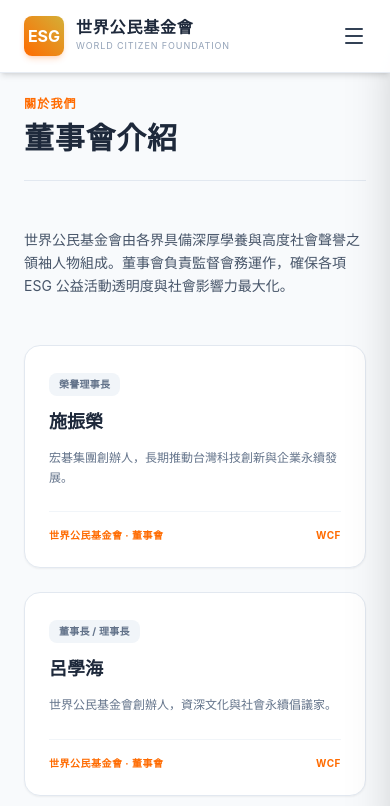
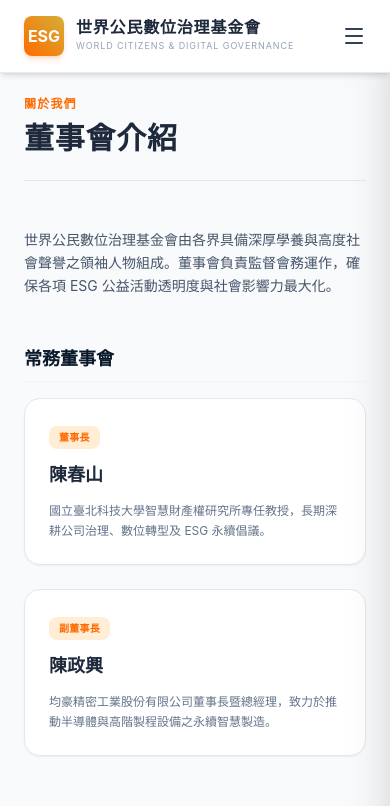
Before and after one commit to yo-yo0613/ESGWD, a React (Vite) app: page /about/board in a window 390 px wide. Shown: the top 806 px of the page. Built offline with nearby package versions, Linux system fonts and the light colour scheme; no server answers.

Commit message:
feat: migrate and align all text content with the official ESGWD old website details

```diff
--- a/src/components/AdminPanel.tsx
+++ b/src/components/AdminPanel.tsx
@@ -778,7 +778,7 @@
             </div>
             <div>
               <span className="font-heading font-bold text-sm text-white tracking-wider block leading-none">
-                世界公民基金會
+                世界公民數位治理基金會
               </span>
               <span className="text-[9px] text-white/40 tracking-widest uppercase mt-1 block">
                 Full CMS Panel
--- a/src/components/BookCTA.tsx
+++ b/src/components/BookCTA.tsx
@@ -111,10 +111,10 @@
                 {/* Cover Footer */}
                 <div className="text-center mb-6 z-10">
                   <p className="text-[10px] text-brand-amber tracking-wide">
-                    世界公民基金會 著
+                    陳春山教授 著
                   </p>
                   <span className="text-[8px] text-white/30 tracking-widest block uppercase mt-1">
-                    World Citizen Foundation
+                    World Citizens & Digital Governance
                   </span>
                 </div>
 
--- a/src/components/Footer.tsx
+++ b/src/components/Footer.tsx
@@ -25,10 +25,10 @@
             </div>
             <div>
               <span className="font-heading font-bold text-lg text-white tracking-wider block leading-none">
-                世界公民基金會
+                世界公民數位治理基金會
               </span>
               <span className="text-[9px] text-slate-400 tracking-widest uppercase mt-1 block">
-                World Citizen Foundation
+                World Citizens & Digital Governance
               </span>
             </div>
           </div>
@@ -76,15 +76,15 @@
           <ul className="space-y-3 text-sm">
             <li className="flex items-start space-x-3">
               <MapPin className="w-4 h-4 text-brand-amber shrink-0 mt-1" />
-              <span>台北市中正區重慶南路一段 100 號 8 樓</span>
+              <span>台北市南港區園區街 3-2 號 10 樓 (南港軟體園區)</span>
             </li>
             <li className="flex items-center space-x-3">
               <Phone className="w-4 h-4 text-brand-amber shrink-0" />
-              <span>+886-2-2345-6789</span>
+              <span>+886-2-2655-0000 (代表號)</span>
             </li>
             <li className="flex items-center space-x-3">
               <Mail className="w-4 h-4 text-brand-amber shrink-0" />
-              <span>contact@worldcitizen.org.tw</span>
+              <span>contact@esgwd.org</span>
             </li>
           </ul>
         </div>
@@ -108,7 +108,7 @@
       {/* Bottom Bar */}
       <div className="max-w-7xl mx-auto px-6 md:px-12 border-t border-slate-800 pt-8 flex flex-col md:flex-row justify-between items-center text-xs text-slate-500 space-y-4 md:space-y-0">
         <div>
-          © {new Date().getFullYear()} 世界公民基金會 World Citizen Foundation. All Rights Reserved.
+          © {new Date().getFullYear()} 世界公民數位治理基金會 World Citizens & Digital Governance. All Rights Reserved.
         </div>
         <div className="flex items-center space-x-1">
           <span>用愛與智慧</span>
--- a/src/components/Navbar.tsx
+++ b/src/components/Navbar.tsx
@@ -56,10 +56,10 @@
             </div>
             <div className="min-w-0">
               <span className={`font-heading font-bold text-base sm:text-lg tracking-wider block leading-none transition-colors duration-300 whitespace-nowrap ${logoTitleClass}`}>
-                世界公民基金會
+                世界公民數位治理基金會
               </span>
               <span className={`text-[9px] sm:text-[10px] tracking-widest uppercase mt-1 block transition-colors duration-300 whitespace-nowrap ${logoSubClass}`}>
-                World Citizen Foundation
+                World Citizens & Digital Governance
               </span>
             </div>
           </div>
--- a/src/pages/AboutAssociation.tsx
+++ b/src/pages/AboutAssociation.tsx
@@ -18,13 +18,13 @@
         <div className="grid grid-cols-1 lg:grid-cols-2 gap-12 items-center">
           <div className="space-y-6">
             <h2 className="text-xl md:text-2xl font-bold text-slate-800">
-              致力於推廣環境、社會與治理 (ESG) 的全球發展與教育，建立永續共存的綠色未來。
+              致力於推廣環境、社會與治理 (ESG) 的全球發展與數位治理教育，建立永續發展與誠信治理的共榮未來。
             </h2>
             <p className="text-slate-600 leading-relaxed text-sm">
-              世界公民文化基金會成立於 2005 年，以「培養具備全球視野與社會責任感的世界公民」為宗旨。我們深信，面對全球氣候變遷與資源耗竭的挑戰，每一個人都應具備守護地球、關懷社會的素養。
+              ESG世界公民數位治理基金會（ESG World Citizens & Digital Governance Foundation，簡稱 ESGWD）成立於 2021 年，由董事長陳春山教授領導。我們以「推動企業雙軸轉型（數位轉型與 ESG）、全球公民意識以及數位治理」為宗旨。
             </p>
             <p className="text-slate-600 leading-relaxed text-sm">
-              近年來，我們全力投入於環境保護、社會責任及組織治理（ESG）的教育與實踐。透過倡議、大型論壇、跨界專案以及公益活動，將永續發展理念深植於企業、校園與社區中。
+              我們深信，在全球化與科技高度演進的挑戰下，企業與個人均應擁抱世界公民價值觀。我們積極透過培育大專與中小學之世界公民素養教育、開設董事會與公司治理進修課程、以及主辦雙軸轉型金恆獎，為社會發揮正向影響力。
             </p>
           </div>
           <div className="aspect-[4/3] rounded-2xl bg-gradient-to-tr from-brand-amber/10 to-brand-orange/20 border border-slate-200 flex items-center justify-center p-8 relative overflow-hidden shadow-inner">
--- a/src/pages/AboutBoard.tsx
+++ b/src/pages/AboutBoard.tsx
@@ -1,13 +1,33 @@
 import SubPageLayout from '../components/SubPageLayout';
 
 export default function AboutBoard() {
-  const members = [
-    { name: '施振榮', role: '榮譽理事長', desc: '宏碁集團創辦人，長期推動台灣科技創新與企業永續發展。' },
-    { name: '呂學海', role: '董事長 / 理事長', desc: '世界公民基金會創辦人，資深文化與社會永續倡議家。' },
-    { name: '陳東升', role: '常務董事', desc: '台灣大學社會學系教授，致力於社會設計與公民教育。' },
-    { name: '李應元', role: '常務監事', desc: '前環保署長，深耕環境治理與綠色外交政策領域。' },
-    { name: '林懷民', role: '董事', desc: '雲門舞集創辦人，以藝術深耕鄉土，推動社會文化平權。' },
-    { name: '曾志朗', role: '董事', desc: '中央研究院院士，前教育部部長，深耕科學教育與公民素養。' },
+  const boardMembers = [
+    { name: '陳春山', role: '董事長', desc: '國立臺北科技大學智慧財產權研究所專任教授，長期深耕公司治理、數位轉型及 ESG 永續倡議。' },
+    { name: '陳政興', role: '副董事長', desc: '均豪精密工業股份有限公司董事長暨總經理，致力於推動半導體與高階製程設備之永續智慧製造。' },
+  ];
+
+  const directors = [
+    { name: '王文山', role: '董事', desc: '產業界與科技創新專家。' },
+    { name: '何子明', role: '董事', desc: '產業界與公司治理專家。' },
+    { name: '佘日新', role: '董事', desc: '逢甲大學講座教授，專長於跨領域科技管理與永續發展策略。' },
+    { name: '吳明賢', role: '董事', desc: '國立臺灣大學醫學院附設醫院院長，推動醫療體系之綠色醫院與 ESG 實踐。' },
+    { name: '周行一', role: '董事', desc: '國立政治大學財務管理學系教授、前政治大學校長，資深財務與金融專家。' },
+    { name: '周桂田', role: '董事', desc: '國立臺灣大學國家發展研究所教授、風險社會與政策研究中心主任。' },
+    { name: '胡元輝', role: '董事', desc: '國立中正大學傳播學系教授、公共電視董事長，深耕公共傳播與社會治理。' },
+    { name: '梁又文', role: '董事', desc: '產業界與企業營運專家。' },
+    { name: '楊岳虎', role: '董事', desc: '產業界與永續發展專家。' },
+    { name: '陳孝昌', role: '董事', desc: '永續轉型顧問專家，協助企業導入 ESG 策略架構。' },
+    { name: '陳美伶', role: '董事', desc: '台灣地方創生基金會董事長、前國發會主委，深耕地方永續與數位共融。' },
+    { name: '陳雅婕', role: '董事', desc: '法律與公司治理實務專家。' },
+    { name: '潘維大', role: '董事', desc: '東吳大學校長，法律與高教治理專家，致力於公民教育推廣。' },
+    { name: '盧秋玲', role: '董事', desc: '國立臺灣大學財務金融學系教授，專長於資產管理與企業永續投資。' },
+  ];
+
+  const honoraryDirectors = [
+    { name: '陳進財', role: '榮譽董事', desc: '穩懋半導體股份有限公司董事長，推動高科技產業綠色製造之標竿人物。' },
+    { name: '黃士軍', role: '榮譽董事', desc: '產業界與永續發展代表。' },
+    { name: '彭裕民', role: '榮譽董事', desc: '工業技術研究院副院長，專長於綠色化學與循環經濟技術研發。' },
+    { name: '王國雄', role: '榮譽董事', desc: '成真咖啡創辦人、前王品集團總經理，落實 B 型企業與社會企業共好精神。' },
   ];
 
   return (
@@ -25,12 +45,32 @@
 
         {/* Introduction */}
         <p className="text-slate-600 leading-relaxed text-sm max-w-3xl">
-          世界公民基金會由各界具備深厚學養與高度社會聲譽之領袖人物組成。董事會負責監督會務運作，確保各項 ESG 公益活動透明度與社會影響力最大化。
+          世界公民數位治理基金會由各界具備深厚學養與高度社會聲譽之領袖人物組成。董事會負責監督會務運作，確保各項 ESG 公益活動透明度與社會影響力最大化。
         </p>
 
-        {/* Board grid */}
+        {/* Core Board */}
+        <div className="space-y-4">
+          <h2 className="text-lg font-bold text-brand-navy border-b border-slate-100 pb-2">常務董事會</h2>
+          <div className="grid grid-cols-1 md:grid-cols-2 gap-6">
+            {boardMembers.map((member, idx) => (
+              <div key={idx} className="bg-white rounded-2xl p-6 border border-slate-200 shadow-sm flex flex-col justify-between hover:shadow-md transition-shadow duration-300">
+                <div className="space-y-3">
+                  <span className="inline-block px-2.5 py-1 rounded-lg bg-orange-100 text-brand-orange text-[10px] font-bold tracking-wide">
+                    {member.role}
+                  </span>
+                  <h3 className="text-lg font-black text-slate-800">{member.name}</h3>
+                  <p className="text-slate-500 text-xs leading-relaxed">{member.desc}</p>
+                </div>
+              </div>
+            ))}
+          </div>
+        </div>
+
+        {/* Directors */}
+        <div className="space-y-4">
+          <h2 className="text-lg font-bold text-brand-navy border-b border-slate-100 pb-2">董事會成員</h2>
           <div className="grid grid-cols-1 md:grid-cols-2 lg:grid-cols-3 gap-6">
-          {members.map((member, idx) => (
+            {directors.map((member, idx) => (
               <div key={idx} className="bg-white rounded-2xl p-6 border border-slate-200 shadow-sm flex flex-col justify-between hover:shadow-md transition-shadow duration-300">
                 <div className="space-y-3">
                   <span className="inline-block px-2.5 py-1 rounded-lg bg-slate-100 text-slate-500 text-[10px] font-bold tracking-wide">
@@ -39,14 +79,29 @@
                   <h3 className="text-lg font-black text-slate-800">{member.name}</h3>
                   <p className="text-slate-500 text-xs leading-relaxed">{member.desc}</p>
                 </div>
-              <div className="border-t border-slate-100 pt-4 mt-6 flex justify-between items-center text-[10px] text-brand-orange font-bold uppercase tracking-wider">
-                <span>世界公民基金會 ‧ 董事會</span>
-                <span>WCF</span>
+              </div>
+            ))}
+          </div>
+        </div>
+
+        {/* Honorary Directors */}
+        <div className="space-y-4">
+          <h2 className="text-lg font-bold text-brand-navy border-b border-slate-100 pb-2">榮譽董事</h2>
+          <div className="grid grid-cols-1 md:grid-cols-2 lg:grid-cols-4 gap-6">
+            {honoraryDirectors.map((member, idx) => (
+              <div key={idx} className="bg-white rounded-2xl p-6 border border-slate-200 shadow-sm flex flex-col justify-between hover:shadow-md transition-shadow duration-300">
+                <div className="space-y-3">
+                  <span className="inline-block px-2.5 py-1 rounded-lg bg-blue-50 text-blue-600 text-[10px] font-bold tracking-wide">
+                    {member.role}
+                  </span>
+                  <h3 className="text-lg font-black text-slate-800">{member.name}</h3>
+                  <p className="text-slate-500 text-xs leading-relaxed">{member.desc}</p>
                 </div>
               </div>
             ))}
           </div>
         </div>
+      </div>
     </SubPageLayout>
   );
 }
--- a/src/pages/AnnualConcert.tsx
+++ b/src/pages/AnnualConcert.tsx
@@ -63,7 +63,7 @@
               用音樂傳遞愛與永續的能量，融化人心，串聯希望。
             </h2>
             <p className="text-slate-600 leading-relaxed text-sm">
-              世界公民基金會每年定期舉辦年度慈善音樂會，邀請國內外頂尖樂團與藝術家共襄盛舉。音樂會扣除製作成本後的所得，皆投入良善教育、環境永續等公益專案，以音樂化作實質的社會變革行動。
+              世界公民數位治理基金會每年定期舉辦年度慈善音樂會，邀請國內外頂尖樂團與藝術家共襄盛舉。音樂會扣除製作成本後的所得，皆投入良善教育、環境永續等公益專案，以音樂化作實質的社會變革行動。
             </p>
           </div>
           <div className="p-6 rounded-2xl bg-slate-100 border border-slate-200 text-center space-y-2">
--- a/src/pages/FutureAcademy.tsx
+++ b/src/pages/FutureAcademy.tsx
@@ -32,12 +32,28 @@
         </div>
 
         {/* Content Block */}
-        <div className="grid grid-cols-1 lg:grid-cols-3 gap-8">
+        <div className="grid grid-cols-1 md:grid-cols-2 gap-8">
+          <div className="bg-white rounded-2xl border border-slate-200 p-6 shadow-sm space-y-3">
+            <span className="text-2xl">⚖️</span>
+            <h3 className="text-sm font-bold text-slate-800">董監事及公司治理主管認證課程</h3>
+            <p className="text-slate-500 text-xs leading-relaxed">
+              提供符合證交所認可之董監事及公司治理主管進修學分課程。內容涵蓋 ESG 永續治理策略、雙軸轉型（數位與永續）、AI 倫理治理、法遵管理及營業秘密保護。
+            </p>
+          </div>
+
+          <div className="bg-white rounded-2xl border border-slate-200 p-6 shadow-sm space-y-3">
+            <span className="text-2xl">🏢</span>
+            <h3 className="text-sm font-bold text-slate-800">企業客製化到府授課</h3>
+            <p className="text-slate-500 text-xs leading-relaxed">
+              針對企業特定治理痛點或發展策略，由基金會專家學者到府客製化授課，協助公司高階團隊建立一致的永續與數位雙軸思維。
+            </p>
+          </div>
+
           <div className="bg-white rounded-2xl border border-slate-200 p-6 shadow-sm space-y-3">
             <span className="text-2xl">🌱</span>
             <h3 className="text-sm font-bold text-slate-800">氣候變遷與減碳工作坊</h3>
             <p className="text-slate-500 text-xs leading-relaxed">
-              專為企業與大專院校量身規劃的碳足跡盤查與減碳路徑規劃實戰課程，以實際案例出發，培育第一線低碳永續專案執行人才。
+              規劃碳足跡盤查與減碳路徑規劃實戰課程，以實際案例出發，協助企業中階幹部與第一線執行人員對接國際碳稅與永續供應鏈標準。
             </p>
           </div>
 
@@ -45,15 +61,7 @@
             <span className="text-2xl">🌍</span>
             <h3 className="text-sm font-bold text-slate-800">世界公民永續論壇</h3>
             <p className="text-slate-500 text-xs leading-relaxed">
-              每年定期舉辦國際青年論壇，邀請產官學專家探討 ESG 實踐挑戰，提供青年與領袖面對面對話、建構國際永續網絡的平台。
-            </p>
-          </div>
-
-          <div className="bg-white rounded-2xl border border-slate-200 p-6 shadow-sm space-y-3">
-            <span className="text-2xl">🎨</span>
-            <h3 className="text-sm font-bold text-slate-800">永續綠色設計思考</h3>
-            <p className="text-slate-500 text-xs leading-relaxed">
-              融入設計思考（Design Thinking），輔導學員探索校園與社區的永續痛點，從循環經濟、低碳科技出發提出實體解決方案。
+              每年定期舉辦國際青年與企業領袖永續論壇，邀請產官學專家共同探討 ESG 實踐挑戰，提供青年與領袖面對面交流及建構國際網絡的平台。
             </p>
           </div>
         </div>
--- a/src/pages/GoodnessLiteracy.tsx
+++ b/src/pages/GoodnessLiteracy.tsx
@@ -57,7 +57,7 @@
             <div className="space-y-4 animate-fade-in">
               <h2 className="text-lg font-black text-slate-800">良善素養教育計畫 介紹</h2>
               <p className="text-slate-600 text-xs leading-relaxed">
-                良善素養教育的核心在於啟發學童與青少年的同理心、正向信念與社會責任感。我們設計了一套適合國民小學與國中的素養教材，透過探討人我關係、環境共生與社會公益，引導學子在日常生活中養成主動關懷他人的習慣。
+                良善素養教育的核心在於啟發學童與青少年的同理心、正向信念與社會責任感。本基金會積極推動「百萬學童：世界公民素養教育計畫」，舉辦「心良善・新校園講座」，融入社會情緒學習（SEL），引導學子在日常生活中養成主動關懷他人的習慣。
               </p>
               <p className="text-slate-600 text-xs leading-relaxed">
                 本計畫目前已與全台數十所小學建立緊密合作，推動融入式教學，提供師資培訓與教材研發支持，為孩子的品格成長與公民素養打下堅實基礎。
@@ -74,13 +74,13 @@
             <div className="space-y-4 animate-fade-in">
               <h2 className="text-lg font-black text-slate-800">良善世界公民專案計畫 介紹</h2>
               <p className="text-slate-600 text-xs leading-relaxed">
-                「良善世界公民專案」是一個讓孩子動手實踐社會責任的平台。我們鼓勵學童組成小團隊，發掘身邊或社區中需要被改善的社會與環境痛點（例如：關懷獨居長者、減廢行動、社區綠化等），並自主策劃行動方案。
+                「良善世界公民專案」是一個讓孩子動手實踐社會責任的平台。我們在校園推動「良善卡活動」，結合社會情緒學習（SEL）課程，鼓勵學童組成小團隊，發掘身邊或社區中需要被改善的社會與環境痛點（例如：關懷長者、垃圾減量、社區綠化等），並自主策劃行動方案。
               </p>
               <p className="text-slate-600 text-xs leading-relaxed">
-                透過「做中學」的過程，讓孩子們體驗自己也有改變世界的力量，將同理心與良善理念真正落實為解決實際問題的公民行動。
+                透過「做中學」與實地實踐的過程，讓孩子們體驗自己也有改變世界的力量，將同理心與良善理念真正落實為解決實際問題的公民行動。
               </p>
               <div className="pt-4 border-t border-slate-100 flex flex-wrap gap-4 text-[10px] text-slate-400 font-bold">
-                <span>🌍 專案指標：社會責任感實踐</span>
+                <span>🌍 專案指標：社會責任感與品格實踐</span>
                 <span>‧</span>
                 <span>💡 累積行動方案：120+ 件</span>
               </div>
--- a/src/pages/PublicationsPage.tsx
+++ b/src/pages/PublicationsPage.tsx
@@ -3,16 +3,16 @@
 export default function PublicationsPage() {
   const books = [
     {
-      title: '《AI FOR GOOD》',
-      subtitle: '人工智慧與社會共融的實踐路徑',
-      desc: '本書深入探討人工智慧（AI）技術如何運用於氣候行動、環境監測、偏鄉教育與永續能源分配。結合多個國內外標竿企業案例，提供可落實的 ESG 數位轉型指南。',
-      fileSize: '4.8 MB',
+      title: '《AI for Good 落地力》',
+      subtitle: '陳春山教授 著 ‧ 數位治理與 ESG 雙軸轉型指南',
+      desc: '本書深入探討企業如何導入 AI 技術以落實數位轉型與 ESG 永續的「雙軸轉型」。結合多個產業標竿案例，為董監事及高階主管提供最具落實價值的治理指南。',
+      fileSize: '5.2 MB',
       pdfUrl: '#',
     },
     {
       title: '《世界公民基本法的探索》',
-      subtitle: '全球公民素養與環境倫理之法律基石',
-      desc: '從環境法、國際人權與永續發展準則出發，系統性梳理世界公民應具備之基本法學素養與道德義務，是推展綠色環境倫理與校園民主的重要參考教材。',
+      subtitle: '陳春山教授 著 ‧ 全球公民素養之基石',
+      desc: '從國際法規、永續發展準則與環境倫理出發，梳理現代公民應具備之基本素養與道德責任，是推展綠色環境倫理教育的重要參考著作。',
       fileSize: '3.6 MB',
       pdfUrl: '#',
     }
--- a/src/pages/SocialSharePage.tsx
+++ b/src/pages/SocialSharePage.tsx
@@ -14,7 +14,7 @@
     {
       platform: 'facebook',
       date: '2026-06-25',
-      author: '世界公民基金會 World Citizen Foundation',
+      author: '世界公民數位治理基金會 World Citizens & Digital Governance',
       content: '【2026 金恆獎得獎企業名單揭曉】恭喜所有在誠信治理、環境永續取得卓越成就的典範企業！評審報告與頒獎典禮精采剪影已發布於官方網站，讓我們攜手並進，邁向淨零未來！🌱💪',
       img: 'https://images.unsplash.com/photo-1540575467063-178a50c2df87?q=80&w=600&auto=format&fit=crop',
       likes: 148
```
Lines whose indentation alone changed are shown as unchanged.
